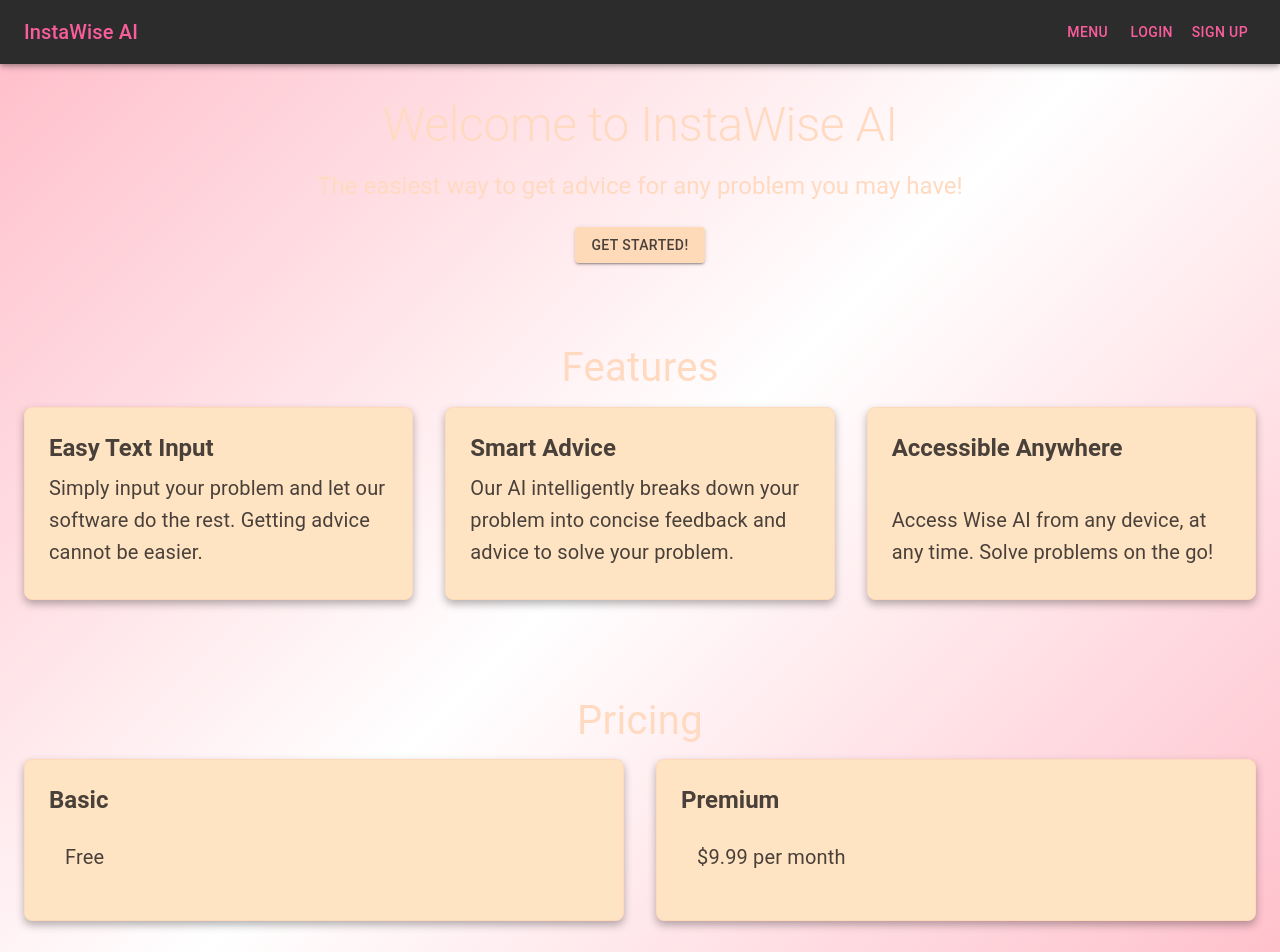
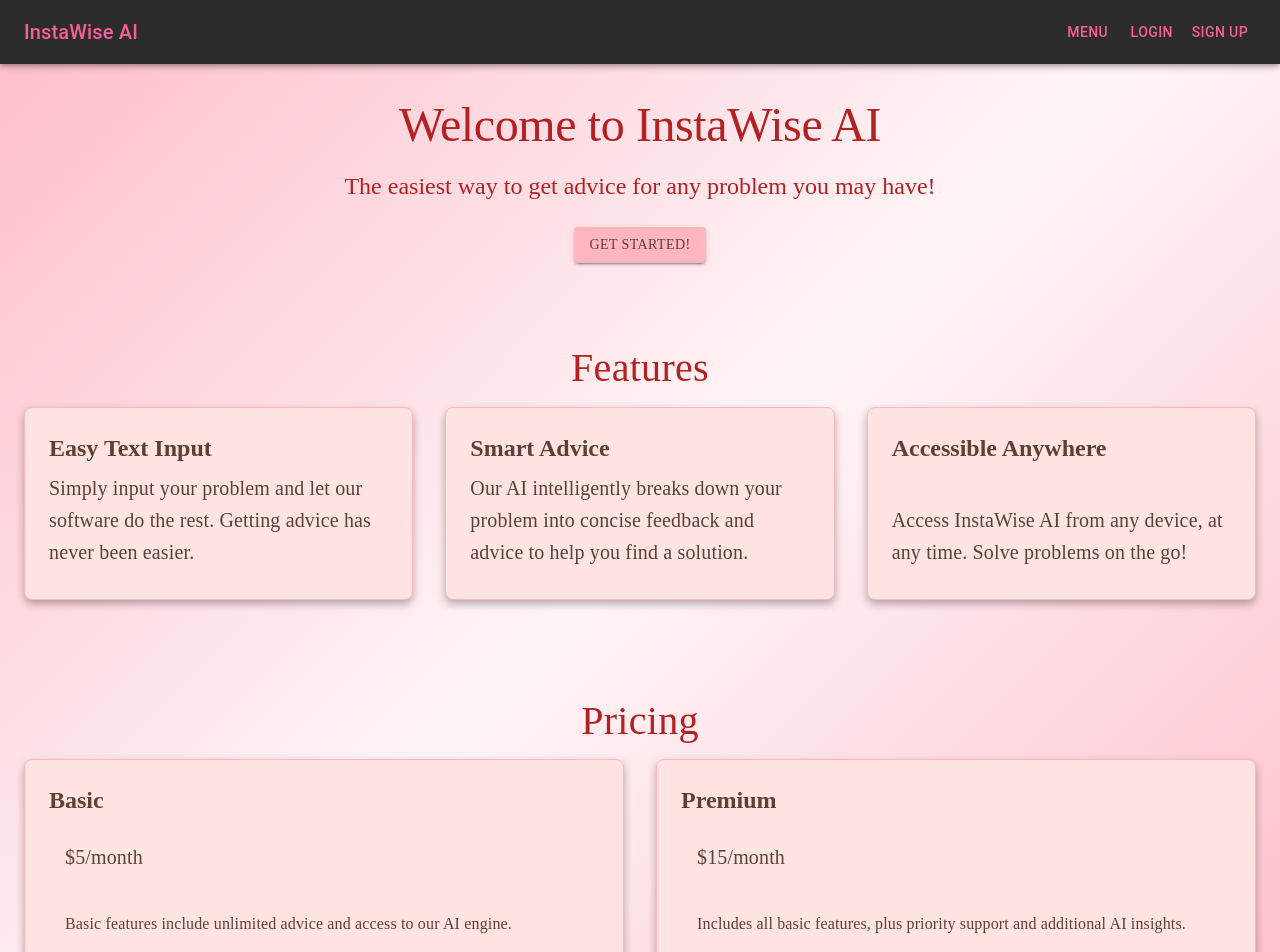
Before and after one commit to mrmahibrahman/wise-ai-demo, a Next.js app: page / in a window 1280 px wide. Shown: the top 952 px of the page. Built offline with nearby package versions, Linux system fonts and the light colour scheme; no server answers.

Commit message:
UI Changes for multiple pages

```diff
--- a/app/page.js
+++ b/app/page.js
@@ -46,9 +46,9 @@ export default function Home() {
     <Container
       maxWidth="100%"
       sx={{
-        background: "linear-gradient(135deg, pink 0%, white 50%, pink 100%)", // Gradient from pink to white to pink
+        background: "linear-gradient(135deg, #FFC0CB 0%, #FFF5F7 50%, #FFC0CB 100%)", // Softer gradient from pink to white to pink
         minHeight: "100vh",
-        color: "#4A403A", // Darker brownish color for text
+        color: "#5D4037", // Darker brown color for text
         padding: "0",
         display: "flex",
         flexDirection: "column",
@@ -56,8 +56,8 @@ export default function Home() {
       }}
     >
       <Head>
-        <title>Flashcards</title>
-        <meta name="description" content="Create flashcards from your text" />
+        <title>InstaWise AI</title>
+        <meta name="description" content="Your AI-powered advice bot" />
       </Head>
 
       <Navbar />
@@ -69,19 +69,20 @@ export default function Home() {
           px: { xs: 2, md: 0 },
         }}
       >
-        <Typography variant="h2" gutterBottom sx={{ fontFamily: "Roboto, sans-serif", color: "#FFDAC1", fontSize: { xs: "2rem", md: "3rem" } }}>
+        <Typography variant="h2" gutterBottom sx={{ fontFamily: "'Playfair Display', serif", color: "#B22222", fontSize: { xs: "2rem", md: "3rem" } }}>
           Welcome to InstaWise AI
         </Typography>
-        <Typography variant="h5" gutterBottom sx={{ fontFamily: "Roboto, sans-serif", color: "#FFDAC1", fontSize: { xs: "1.25rem", md: "1.5rem" } }}>
+        <Typography variant="h5" gutterBottom sx={{ fontFamily: "'Playfair Display', serif", color: "#B22222", fontSize: { xs: "1.25rem", md: "1.5rem" } }}>
           The easiest way to get advice for any problem you may have!
         </Typography>
         <Button
           variant="contained"
           sx={{
             mt: 2,
-            backgroundColor: "#FFDAB9", // Peach color for the button
-            color: "#4A403A",
-            '&:hover': { backgroundColor: "#FFB07C" } // Darker peach for hover
+            backgroundColor: "#FFB6C1", // Soft pink color for the button
+            color: "#5D4037",
+            fontFamily: "'Playfair Display', serif",
+            '&:hover': { backgroundColor: "#B22222" } // Coral for hover
           }}
           onClick={handleGetStarted}
         >
@@ -90,7 +91,7 @@ export default function Home() {
       </Box>
 
       <Box sx={{ my: { xs: 4, md: 6 }, textAlign: 'center', px: { xs: 2, md: 0 } }}>
-        <Typography variant="h4" gutterBottom sx={{ fontFamily: "Roboto, sans-serif", color: "#FFDAC1", fontSize: { xs: "1.75rem", md: "2.5rem" } }}>
+        <Typography variant="h4" gutterBottom sx={{ fontFamily: "'Playfair Display', serif", color: "#B22222", fontSize: { xs: "1.75rem", md: "2.5rem" } }}>
           Features
         </Typography>
         <Grid container spacing={4}>
@@ -99,10 +100,10 @@ export default function Home() {
               sx={{
                 p: 3,
                 border: '1px solid',
-                borderColor: "#FFDAB9", // Peach lowlight
+                borderColor: "#FFB6C1", // Soft pink lowlight
                 borderRadius: 2,
-                backgroundColor: "#FFE4C4", // Light peach
-                color: "#4A403A",
+                backgroundColor: "#FFE4E1", // Light rose
+                color: "#5D4037",
                 textAlign: 'left',
                 height: '100%',
                 display: 'flex',
@@ -111,11 +112,11 @@ export default function Home() {
                 boxShadow: '0px 4px 8px rgba(0, 0, 0, 0.3)'
               }}
             >
-              <Typography variant="h5" gutterBottom sx={{ fontFamily: "Roboto, sans-serif", fontSize: { xs: "1.25rem", md: "1.5rem" }, fontWeight: 700 }}>
+              <Typography variant="h5" gutterBottom sx={{ fontFamily: "'Playfair Display', serif", fontSize: { xs: "1.25rem", md: "1.5rem" }, fontWeight: 700 }}>
                 <strong>Easy Text Input</strong>
               </Typography>
-              <Typography variant="h6" gutterBottom sx={{ fontFamily: "Roboto, sans-serif", fontSize: { xs: "1rem", md: "1.25rem" }, fontWeight: 400 }}>
-                Simply input your problem and let our software do the rest. Getting advice cannot be easier.
+              <Typography variant="h6" gutterBottom sx={{ fontFamily: "'Playfair Display', serif", fontSize: { xs: "1rem", md: "1.25rem" }, fontWeight: 400 }}>
+                Simply input your problem and let our software do the rest. Getting advice has never been easier.
               </Typography>
             </Box>
           </Grid>
@@ -124,10 +125,10 @@ export default function Home() {
               sx={{
                 p: 3,
                 border: '1px solid',
-                borderColor: "#FFDAB9", // Peach lowlight
+                borderColor: "#FFB6C1", // Soft pink lowlight
                 borderRadius: 2,
-                backgroundColor: "#FFE4C4", // Light peach
-                color: "#4A403A",
+                backgroundColor: "#FFE4E1", // Light rose
+                color: "#5D4037",
                 textAlign: 'left',
                 height: '100%',
                 display: 'flex',
@@ -136,11 +137,11 @@ export default function Home() {
                 boxShadow: '0px 4px 8px rgba(0, 0, 0, 0.3)'
               }}
             >
-              <Typography variant="h5" gutterBottom sx={{ fontFamily: "Roboto, sans-serif", fontSize: { xs: "1.25rem", md: "1.5rem" }, fontWeight: 700 }}>
+              <Typography variant="h5" gutterBottom sx={{ fontFamily: "'Playfair Display', serif", fontSize: { xs: "1.25rem", md: "1.5rem" }, fontWeight: 700 }}>
                 <strong>Smart Advice</strong>
               </Typography>
-              <Typography variant="h6" gutterBottom sx={{ fontFamily: "Roboto, sans-serif", fontSize: { xs: "1rem", md: "1.25rem" }, fontWeight: 400 }}>
-                Our AI intelligently breaks down your problem into concise feedback and advice to solve your problem.
+              <Typography variant="h6" gutterBottom sx={{ fontFamily: "'Playfair Display', serif", fontSize: { xs: "1rem", md: "1.25rem" }, fontWeight: 400 }}>
+                Our AI intelligently breaks down your problem into concise feedback and advice to help you find a solution.
               </Typography>
             </Box>
           </Grid>
@@ -149,10 +150,10 @@ export default function Home() {
               sx={{
                 p: 3,
                 border: '1px solid',
-                borderColor: '#FFDAB9', // Peach lowlight
+                borderColor: '#FFB6C1', // Soft pink lowlight
                 borderRadius: 2,
-                backgroundColor: "#FFE4C4", // Light peach
-                color: "#4A403A",
+                backgroundColor: "#FFE4E1", // Light rose
+                color: "#5D4037",
                 textAlign: 'left',
                 height: '100%',
                 display: 'flex',
@@ -161,11 +162,11 @@ export default function Home() {
                 boxShadow: '0px 4px 8px rgba(0, 0, 0, 0.3)'
               }}
             >
-              <Typography variant="h5" gutterBottom sx={{ fontFamily: "Roboto, sans-serif", fontSize: { xs: "1.25rem", md: "1.5rem" }, fontWeight: 700 }}>
+              <Typography variant="h5" gutterBottom sx={{ fontFamily: "'Playfair Display', serif", fontSize: { xs: "1.25rem", md: "1.5rem" }, fontWeight: 700 }}>
                 <strong>Accessible Anywhere</strong>
               </Typography>
-              <Typography variant="h6" gutterBottom sx={{ fontFamily: "Roboto, sans-serif", fontSize: { xs: "1rem", md: "1.25rem" }, fontWeight: 400 }}>
-                Access Wise AI from any device, at any time. Solve problems on the go!
+              <Typography variant="h6" gutterBottom sx={{ fontFamily: "'Playfair Display', serif", fontSize: { xs: "1rem", md: "1.25rem" }, fontWeight: 400 }}>
+                Access InstaWise AI from any device, at any time. Solve problems on the go!
               </Typography>
             </Box>
           </Grid>
@@ -173,7 +174,7 @@ export default function Home() {
       </Box>
 
       <Box sx={{ my: { xs: 4, md: 6 }, textAlign: 'center', px: { xs: 2, md: 0 } }}>
-        <Typography variant="h4" gutterBottom sx={{ fontFamily: "Roboto, sans-serif", color: "#FFDAC1", fontSize: { xs: "1.75rem", md: "2.5rem" } }}>
+        <Typography variant="h4" gutterBottom sx={{ fontFamily: "'Playfair Display', serif", color: "#B22222", fontSize: { xs: "1.75rem", md: "2.5rem" } }}>
           Pricing
         </Typography>
         <Grid container spacing={4}>
@@ -182,19 +183,22 @@ export default function Home() {
               sx={{
                 p: 3,
                 border: '1px solid',
-                borderColor: '#FFDAB9', // Peach lowlight
+                borderColor: '#FFB6C1', // Soft pink lowlight
                 borderRadius: 2,
-                backgroundColor: "#FFE4C4", // Light peach
-                color: "#4A403A",
+                backgroundColor: "#FFE4E1", // Light rose
+                color: "#5D4037",
                 textAlign: 'left',
                 boxShadow: '0px 4px 8px rgba(0, 0, 0, 0.3)'
               }}
             >
-              <Typography variant="h5" gutterBottom sx={{ fontFamily: "Roboto, sans-serif", fontSize: { xs: "1.25rem", md: "1.5rem" }, fontWeight: 700 }}>
+              <Typography variant="h5" gutterBottom sx={{ fontFamily: "'Playfair Display', serif", fontSize: { xs: "1.25rem", md: "1.5rem" }, fontWeight: 700 }}>
                 Basic
               </Typography>
-              <Typography variant="h6" gutterBottom sx={{ p: 2, fontFamily: "Roboto, sans-serif", fontSize: { xs: "1rem", md: "1.25rem" }, fontWeight: 400 }}>
-                Free
+              <Typography variant="h6" gutterBottom sx={{ p: 2, fontFamily: "'Playfair Display', serif", fontSize: { xs: "1rem", md: "1.25rem" }, fontWeight: 400 }}>
+                $5/month
+              </Typography>
+              <Typography variant="body1" sx={{ p: 2, fontFamily: "'Playfair Display', serif", fontSize: { xs: "0.875rem", md: "1rem" } }}>
+                Basic features include unlimited advice and access to our AI engine.
               </Typography>
             </Box>
           </Grid>
@@ -203,25 +207,27 @@ export default function Home() {
               sx={{
                 p: 3,
                 border: '1px solid',
-                borderColor: '#FFDAB9', // Peach lowlight
+                borderColor: '#FFB6C1', // Soft pink lowlight
                 borderRadius: 2,
-                backgroundColor: "#FFE4C4", // Light peach
-                color: "#4A403A",
+                backgroundColor: "#FFE4E1", // Light rose
+                color: "#5D4037",
                 textAlign: 'left',
                 boxShadow: '0px 4px 8px rgba(0, 0, 0, 0.3)'
               }}
             >
-              <Typography variant="h5" gutterBottom sx={{ fontFamily: "Roboto, sans-serif", fontSize: { xs: "1.25rem", md: "1.5rem" }, fontWeight: 700 }}>
+              <Typography variant="h5" gutterBottom sx={{ fontFamily: "'Playfair Display', serif", fontSize: { xs: "1.25rem", md: "1.5rem" }, fontWeight: 700 }}>
                 Premium
               </Typography>
-              <Typography variant="h6" gutterBottom sx={{ p: 2, fontFamily: "Roboto, sans-serif", fontSize: { xs: "1rem", md: "1.25rem" }, fontWeight: 400 }}>
-                $9.99 per month
+              <Typography variant="h6" gutterBottom sx={{ p: 2, fontFamily: "'Playfair Display', serif", fontSize: { xs: "1rem", md: "1.25rem" }, fontWeight: 400 }}>
+                $15/month
+              </Typography>
+              <Typography variant="body1" sx={{ p: 2, fontFamily: "'Playfair Display', serif", fontSize: { xs: "0.875rem", md: "1rem" } }}>
+                Includes all basic features, plus priority support and additional AI insights.
               </Typography>
             </Box>
           </Grid>
         </Grid>
       </Box>
-
     </Container>
   );
 }
```
Also changed, not shown: app/flashcard/page.js (+4 -4 lines), app/generate/page.js (+55 -24 lines), app/sign-in/[[...sign-in]]/page.js (+70 -8 lines), app/sign-up/[[...sign-up]]/page.js (+70 -8 lines).
